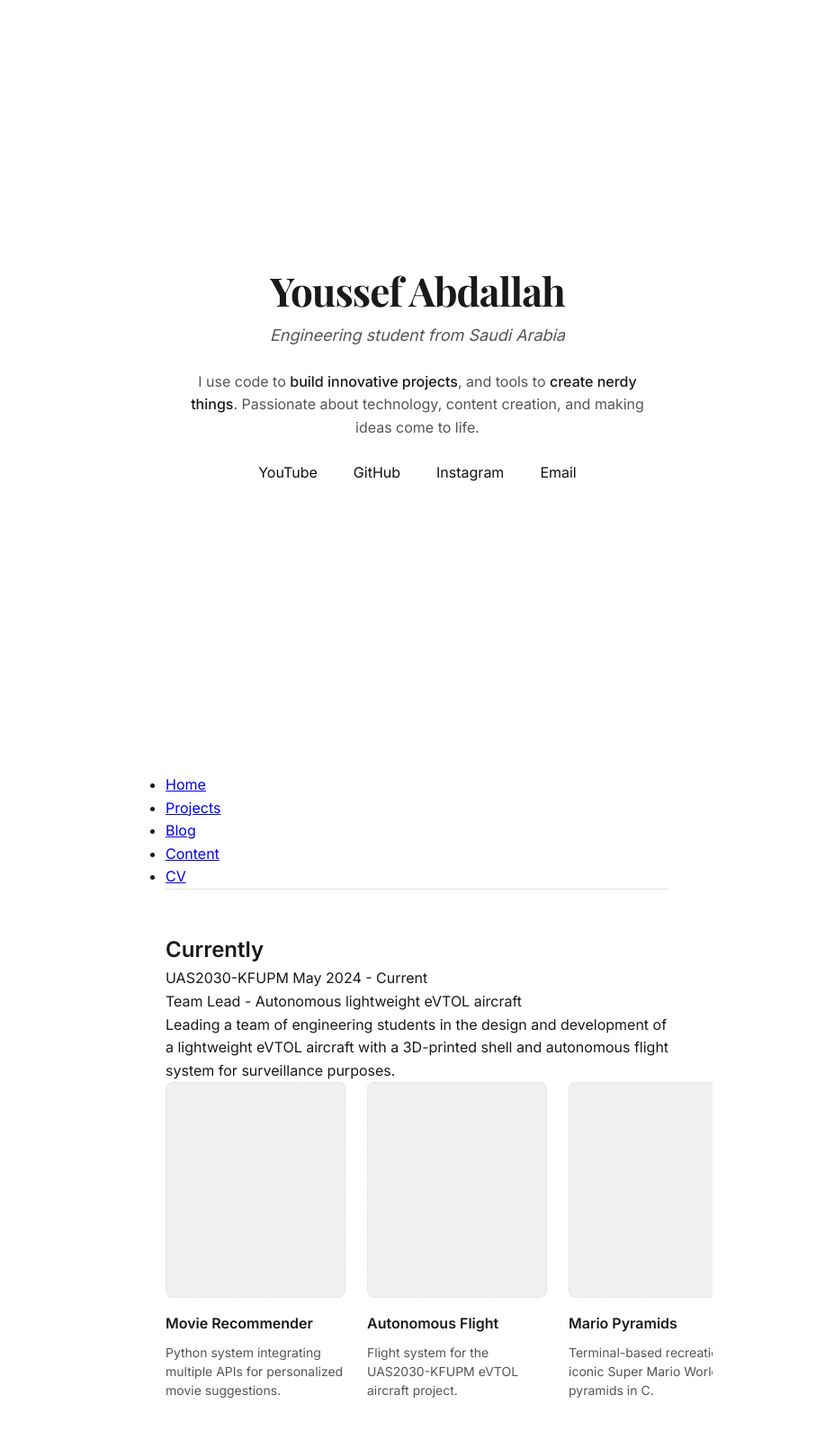
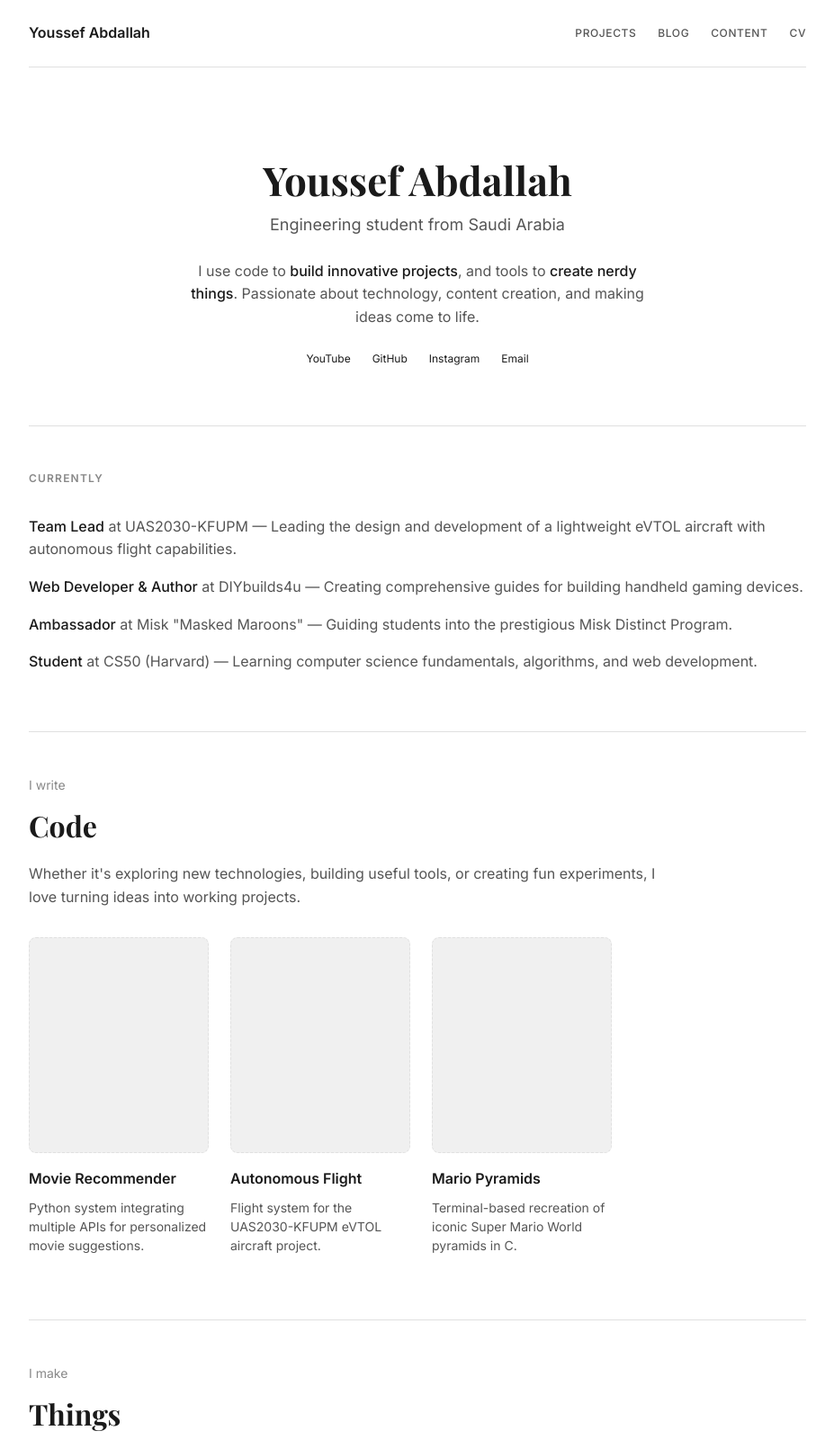
Before and after one commit to You07abd/portfolio, a plain HTML site: page index.html in a window 1280 px wide. Shown: the top 1601 px of the page at 90% size, without its empty margins (176-1103 px from the left). Drawn offline with nearby package versions, Linux system fonts and the light colour scheme.

Commit message:
Revert "Add hero section with text fade on scroll effect"

```diff
--- a/index.html
+++ b/index.html
@@ -11,46 +11,62 @@
   <link href="https://fonts.googleapis.com/css2?family=Inter:wght@400;500;600&family=Playfair+Display:wght@600;700&display=swap" rel="stylesheet">
 </head>
 <body>
-    <div class="hero">
-        <h1 class="hero-name fade-scroll">Youssef Abdallah</h1>
-        <p class="hero-subtitle fade-scroll">Engineering student from Saudi Arabia</p>
-        <p class="hero-description fade-scroll">
-            I use code to <strong>build innovative projects</strong>, and tools to <strong>create nerdy things</strong>. Passionate about technology, content creation, and making ideas come to life.
+  <div class="page-container">
+    <header class="site-header">
+      <a href="/" class="site-name">Youssef Abdallah</a>
+      <nav class="nav" role="navigation" aria-label="Main navigation">
+        <a href="#projects">Projects</a>
+        <a href="#blog">Blog</a>
+        <a href="#content">Content</a>
+        <a href="cv.html">CV</a>
+      </nav>
+    </header>
+
+    <main>
+      <!-- Hero / Home -->
+      <section class="hero" aria-label="Introduction">
+        <h1>Youssef Abdallah</h1>
+        <p class="hero-subtitle">Engineering student from Saudi Arabia</p>
+        <p class="hero-description">
+          I use code to <strong>build innovative projects</strong>, and tools to <strong>create nerdy things</strong>.
+          Passionate about technology, content creation, and making ideas come to life.
         </p>
-        <div class="hero-links fade-scroll">
-            <a href="https://www.youtube.com/c/Scoobylogic" target="_blank">YouTube</a>
-            <a href="https://github.com/You07abd" target="_blank">GitHub</a>
-            <a href="https://www.instagram.com/maskedmaroons/" target="_blank">Instagram</a>
-            <a href="mailto:you07abd@gmail.com">Email</a>
+        <div class="social-links">
+          <a href="https://www.youtube.com/c/Scoobylogic" target="_blank" rel="noopener">YouTube</a>
+          <a href="https://github.com/you07abd" target="_blank" rel="noopener">GitHub</a>
+          <a href="https://www.instagram.com/maskedmaroons/" target="_blank" rel="noopener">Instagram</a>
+          <a href="mailto:you07abd@gmail.com">Email</a>
         </div>
-    </div>
+      </section>
 
-    <div class="container">
-        <nav>
-            <ul>
-                <li><a href="index.html" class="active">Home</a></li>
-                <li><a href="projects.html">Projects</a></li>
-                <li><a href="blog.html">Blog</a></li>
-                <li><a href="content.html">Content</a></li>
-                <li><a href="cv.html">CV</a></li>
-            </ul>
-        </nav>
+      <!-- Currently -->
+      <section class="section" aria-labelledby="currently-heading">
+        <h2 id="currently-heading" class="section-heading">Currently</h2>
+        <ul class="currently-list">
+          <li>
+            <strong>Team Lead</strong> at UAS2030-KFUPM — Leading the design and development of a lightweight eVTOL aircraft with autonomous flight capabilities.
+          </li>
+          <li>
+            <strong>Web Developer & Author</strong> at DIYbuilds4u — Creating comprehensive guides for building handheld gaming devices.
+          </li>
+          <li>
+            <strong>Ambassador</strong> at Misk "Masked Maroons" — Guiding students into the prestigious Misk Distinct Program.
+          </li>
+          <li>
+            <strong>Student</strong> at CS50 (Harvard) — Learning computer science fundamentals, algorithms, and web development.
+          </li>
+        </ul>
+      </section>
 
-        <main>
-            <section class="section">
-                <h2>Currently</h2>
-                <div class="item">
-                    <div class="item-header">
-                        <span class="item-title">UAS2030-KFUPM</span>
-                        <span class="item-date">May 2024 - Current</span>
-                    </div>
-                    <p class="item-role">Team Lead - Autonomous lightweight eVTOL aircraft</p>
-                    <p class="item-description">
-                        Leading a team of engineering students in the design and development
-                        of a lightweight eVTOL aircraft with a 3D-printed shell and autonomous
-                        flight system for surveillance purposes.
-                    </p>
-                </div>
+      <!-- Projects -->
+      <section id="projects" class="section projects-section" aria-labelledby="projects-heading">
+        <div class="projects-header">
+          <span class="projects-label">I write</span>
+          <h2 id="projects-heading" class="projects-title">Code</h2>
+        </div>
+        <p class="projects-description">
+          Whether it's exploring new technologies, building useful tools, or creating fun experiments, I love turning ideas into working projects.
+        </p>
 
         <div class="projects-carousel">
           <div class="projects-track">
@@ -104,52 +120,53 @@
         </div>
       </section>
 
-        <footer>
-            <p>Youssef Abdallah</p>
-        </footer>
-    </div>
+      <!-- Blog -->
+      <section id="blog" class="section" aria-labelledby="blog-heading">
+        <h2 id="blog-heading" class="section-heading">Blog</h2>
+        <ul class="blog-list">
+          <li>
+            <a href="blog.html">DIY Handheld Retro Gaming Device</a>
+            <span class="blog-meta">— A comprehensive guide to building your own portable retro gaming console</span>
+          </li>
+        </ul>
+      </section>
 
-    <script>
-        // Text fade on scroll effect
-        document.addEventListener('DOMContentLoaded', function() {
-            const fadeElements = document.querySelectorAll('.fade-scroll');
+      <!-- Content -->
+      <section id="content" class="section" aria-labelledby="content-heading">
+        <h2 id="content-heading" class="section-heading">Content</h2>
+        <ul class="content-list">
+          <li>
+            <a href="https://www.youtube.com/c/Scoobylogic" target="_blank" rel="noopener">YouTube — Scoobylogic</a>
+            <span class="content-stats">720+ subscribers · 638,000+ views</span>
+            <p class="content-desc">Technology and gaming content since 2018. Tutorials, reviews, and gaming videos.</p>
+          </li>
+          <li>
+            <a href="#">Discord Community</a>
+            <span class="content-stats">500+ members</span>
+            <p class="content-desc">Community for technology, gaming, and creative projects.</p>
+          </li>
+          <li>
+            <a href="https://www.linkedin.com/in/youssef-abdallah-757a652b3" target="_blank" rel="noopener">LinkedIn</a>
+            <p class="content-desc">Connect with me professionally.</p>
+          </li>
+        </ul>
+      </section>
 
-            // Initial state - elements start slightly faded
-            fadeElements.forEach((el, index) => {
-                el.style.opacity = '0';
-                el.style.transform = 'translateY(20px)';
-                el.style.transition = 'opacity 0.6s ease, transform 0.6s ease';
-                el.style.transitionDelay = (index * 0.15) + 's';
-            });
+      <!-- Contact -->
+      <section class="section contact" aria-labelledby="contact-heading">
+        <h2 id="contact-heading" class="section-heading">Contact</h2>
+        <p>
+          <a href="mailto:you07abd@gmail.com">you07abd@gmail.com</a><br>
+          <span class="contact-location">Dhahran, Saudi Arabia</span>
+        </p>
+      </section>
+    </main>
 
-            // Trigger animation after small delay
-            setTimeout(() => {
-                fadeElements.forEach(el => {
-                    el.style.opacity = '1';
-                    el.style.transform = 'translateY(0)';
-                });
-            }, 100);
+    <footer class="site-footer">
+      <p>Youssef Abdallah © 2025</p>
+    </footer>
+  </div>
 
-            // Fade out on scroll
-            window.addEventListener('scroll', function() {
-                const scrollTop = window.pageYOffset;
-                const heroHeight = document.querySelector('.hero').offsetHeight;
-
-                fadeElements.forEach(el => {
-                    const fadeStart = 50;
-                    const fadeEnd = heroHeight * 0.7;
-
-                    if (scrollTop <= fadeStart) {
-                        el.style.opacity = '1';
-                    } else if (scrollTop >= fadeEnd) {
-                        el.style.opacity = '0';
-                    } else {
-                        const opacity = 1 - ((scrollTop - fadeStart) / (fadeEnd - fadeStart));
-                        el.style.opacity = Math.max(0, Math.min(1, opacity));
-                    }
-                });
-            });
-        });
-    </script>
+  <script src="script.js"></script>
 </body>
 </html>
--- a/styles.css
+++ b/styles.css
@@ -75,68 +75,17 @@ body {
   -moz-osx-font-smoothing: grayscale;
 }
 
-/* Hero Section */
-.hero {
-    min-height: 100vh;
-    display: flex;
-    flex-direction: column;
-    justify-content: center;
-    align-items: center;
-    text-align: center;
-    padding: 60px 20px;
-    max-width: 700px;
-    margin: 0 auto;
-}
-
-.hero-name {
-    font-size: 64px;
-    font-weight: normal;
-    margin-bottom: 20px;
-    letter-spacing: -1px;
-}
-
-.hero-subtitle {
-    font-size: 20px;
-    color: #666666;
-    margin-bottom: 30px;
-    font-style: italic;
-}
-
-.hero-description {
-    font-size: 22px;
-    line-height: 1.6;
-    color: #888888;
-    margin-bottom: 40px;
-    max-width: 600px;
-}
-
-.hero-description strong {
-    color: #111111;
-    font-weight: bold;
-}
-
-.hero-links {
-    display: flex;
-    gap: 40px;
-    flex-wrap: wrap;
-    justify-content: center;
-}
-
-.hero-links a {
-    color: #111111;
-    text-decoration: none;
-    font-size: 16px;
-}
-
-.hero-links a:hover {
-    text-decoration: underline;
-}
-
-/* Container */
-.container {
-    max-width: 600px;
-    margin: 0 auto;
-    padding: 60px 20px;
+/*
+ * PAGE CONTAINER
+ * ==============
+ * This creates the centered content column with proper whitespace.
+ * The max-width + auto margins centers the content.
+ * Padding provides breathing room on smaller screens.
+ */
+.page-container {
+  max-width: var(--container-max-width);
+  margin: 0 auto;
+  padding: 0 var(--container-padding);
 }
 
 @media (min-width: 48rem) { /* 768px */
@@ -805,31 +754,14 @@ a:focus-visible {
   margin-top: 0;
 }
 
-@media (max-width: 700px) {
-    .hero {
-        min-height: 80vh;
-        padding: 40px 20px;
-    }
-
-    .hero-name {
-        font-size: 40px;
-    }
-
-    .hero-subtitle {
-        font-size: 18px;
-    }
-
-    .hero-description {
-        font-size: 18px;
-    }
-
-    .hero-links {
-        gap: 25px;
-    }
-
-    .container {
-        padding: 40px 20px;
-    }
+/* Code blocks */
+.blog-article pre {
+  background-color: color-mix(in srgb, var(--color-border) 50%, transparent);
+  padding: var(--space-md);
+  overflow-x: auto;
+  margin-bottom: var(--space-md);
+  border-radius: 4px;
+}
 
 .blog-article code {
   font-family: 'Monaco', 'Menlo', 'Consolas', monospace;
```
